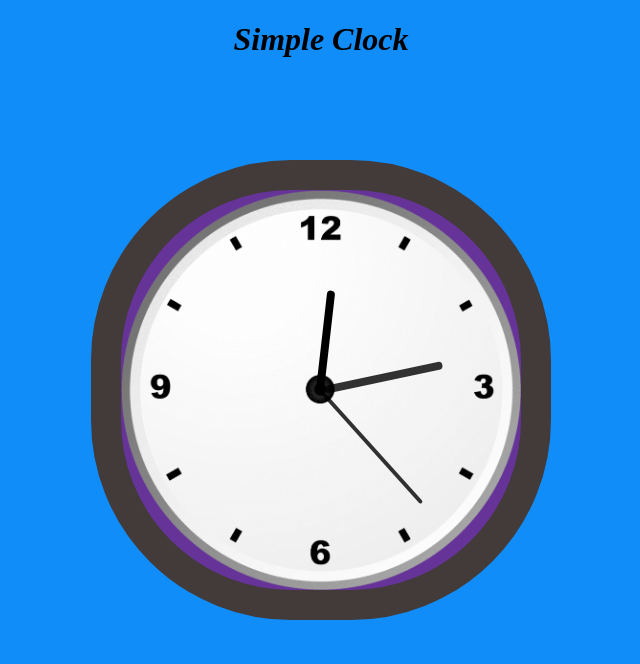
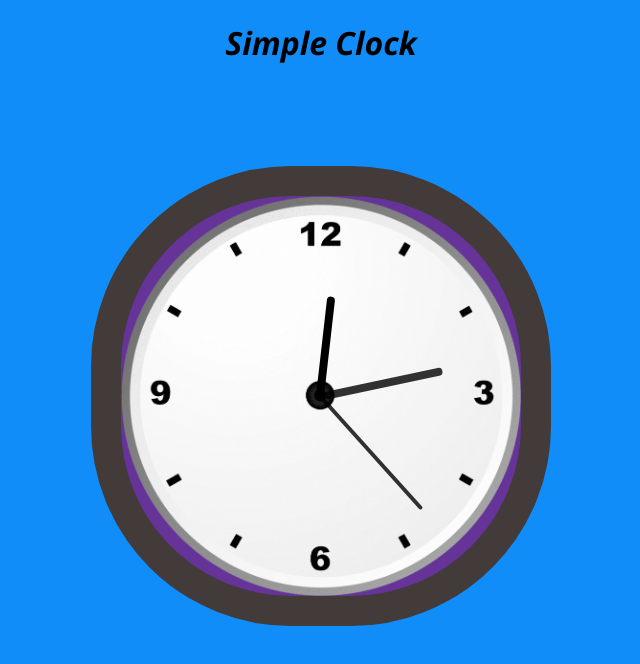
Before and after one commit to aditya74841/Clock, a plain HTML site: page index.html in a window 1280 px wide. Shown: the whole page, without its empty margins (319-959 px from the left). Drawn offline with Linux system fonts and the light colour scheme.

Commit message:
Final Commit

```diff
--- a/index.html
+++ b/index.html
@@ -11,7 +11,7 @@
 </head>
 
 <body>
-  <center>  <h1><em>Simple Clock</em></h1></center>
+  <center>  <h1><i>Simple Clock</i></h1></center>
    <div id="clockcontainer">
        <div id="hour"></div>
        <div id="minute"></div>
--- a/style.css
+++ b/style.css
@@ -1,5 +1,8 @@
 *{
     background-color: rgb(17, 141, 249);
+}
+i{
+font-family:'Segoe UI', Tahoma, Geneva, Verdana, sans-serif;
 }
 #clockcontainer{
    /* position: fixed; */
```
